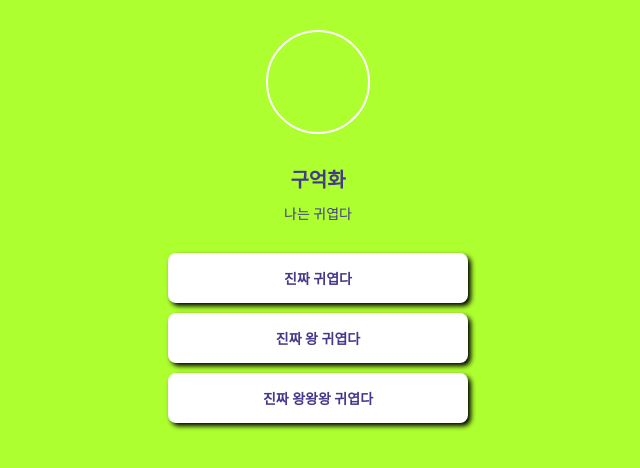
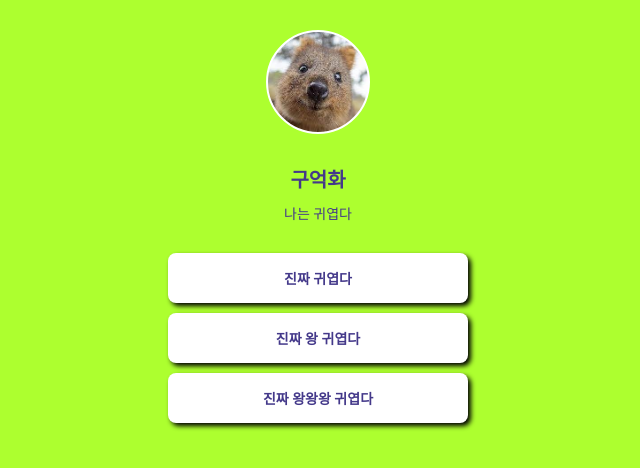
Before and after one commit to 99999X0/mypage, a plain HTML site: page index.html in a window 1280 px wide. Shown: the whole page, without its empty margins (322-962 px from the left). Drawn offline with Linux system fonts and the light colour scheme; a web font is replaced by a local one.

Commit message:
Update index.html

```diff
--- a/index.html
+++ b/index.html
@@ -6,9 +6,9 @@
     <meta name="viewport" content="width=device-width, initial-scale=1.0">
     <meta property="og:title" content="구억화 - 프로필 링크">
     <meta property="og:description" content="나는 귀엽다">
-    <meta property="og:image" content="쿼카.png">
+    <meta property="og:image" content="쿼카.jpeg">
     <script type="text/javascript" src="https://s3.ap-northeast-2.amazonaws.com/materials.spartacodingclub.kr/free/sparta.js"></script>
-    <title>르탄이 - 프로필 링크</title>
+    <title>구억화 - 프로필 링크</title>
     <style>
         @import url('https://cdn.jsdelivr.net/gh/orioncactus/pretendard/dist/web/static/pretendard.css');
         * {
@@ -25,7 +25,7 @@
 
         border: 2px solid white;
 
-        background-image: url('쿼카.png');
+        background-image: url('쿼카.jpeg');
         background-position: center;
         background-size: cover;
     }
```
